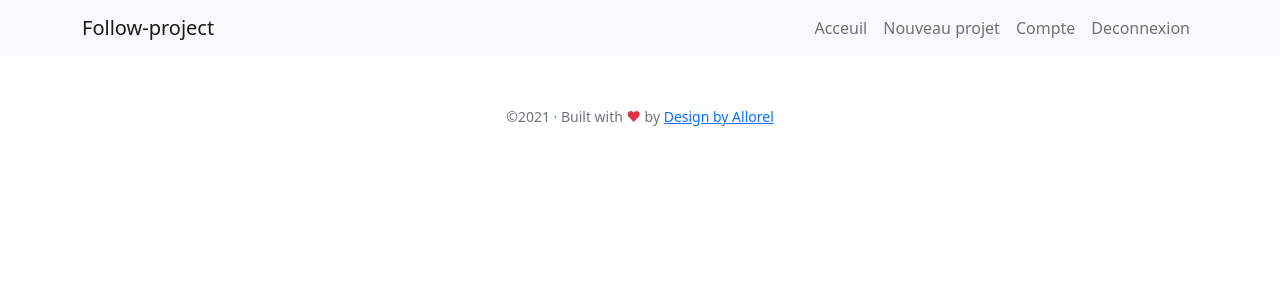
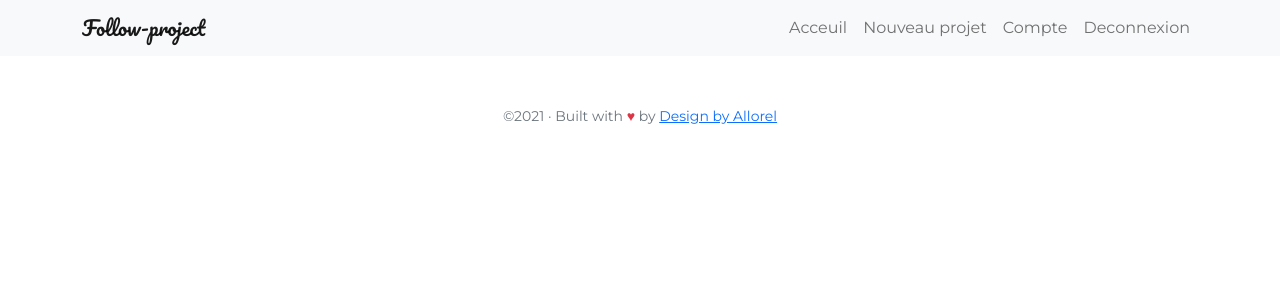
Before and after one commit to Allorel/follow_project, a Symfony app: template templates/base.html.twig in a window 1280 px wide. Shown: the top 300 px of the page. Run offline with Twig, Linux system fonts and the light colour scheme; the template is opened without the code that fills it, so the values that code supplies are empty; some libraries are stand-ins or nearby versions.

Commit message:
Personalisation du font de la page avec du Montserat

```diff
--- a/templates/base.html.twig
+++ b/templates/base.html.twig
@@ -3,12 +3,26 @@
     <head>
         <meta charset="UTF-8">
         <title>{% block title %}Welcome!{% endblock %}</title>
+
+        <link rel="preconnect" href="https://fonts.gstatic.com">
+        <link href="https://fonts.googleapis.com/css2?family=Pacifico&display=swap" rel="stylesheet">
+        <link rel="preconnect" href="https://fonts.gstatic.com">
+        <link href="https://fonts.googleapis.com/css2?family=Arvo:ital@1&family=Montserrat&display=swap" rel="stylesheet">
         {% block stylesheets %}
             <link href="https://cdn.jsdelivr.net/npm/bootstrap@5.0.0-beta1/dist/css/bootstrap.min.css"
                   rel="stylesheet" integrity="sha384-giJF6kkoqNQ00vy+HMDP7azOuL0xtbfIcaT9wjKHr8RbDVddVHyTfAAsrekwKmP1"
                   crossorigin="anonymous">
 
             <style>
+                html,body{
+                    font-family: 'Arvo', serif;
+
+                    font-family: 'Montserrat', sans-serif;
+                }
+                .navbar-brand{
+
+                    font-family: 'Pacifico', cursive;
+                }
                 .btn-block{
                     width: 100%;
                 }
```
